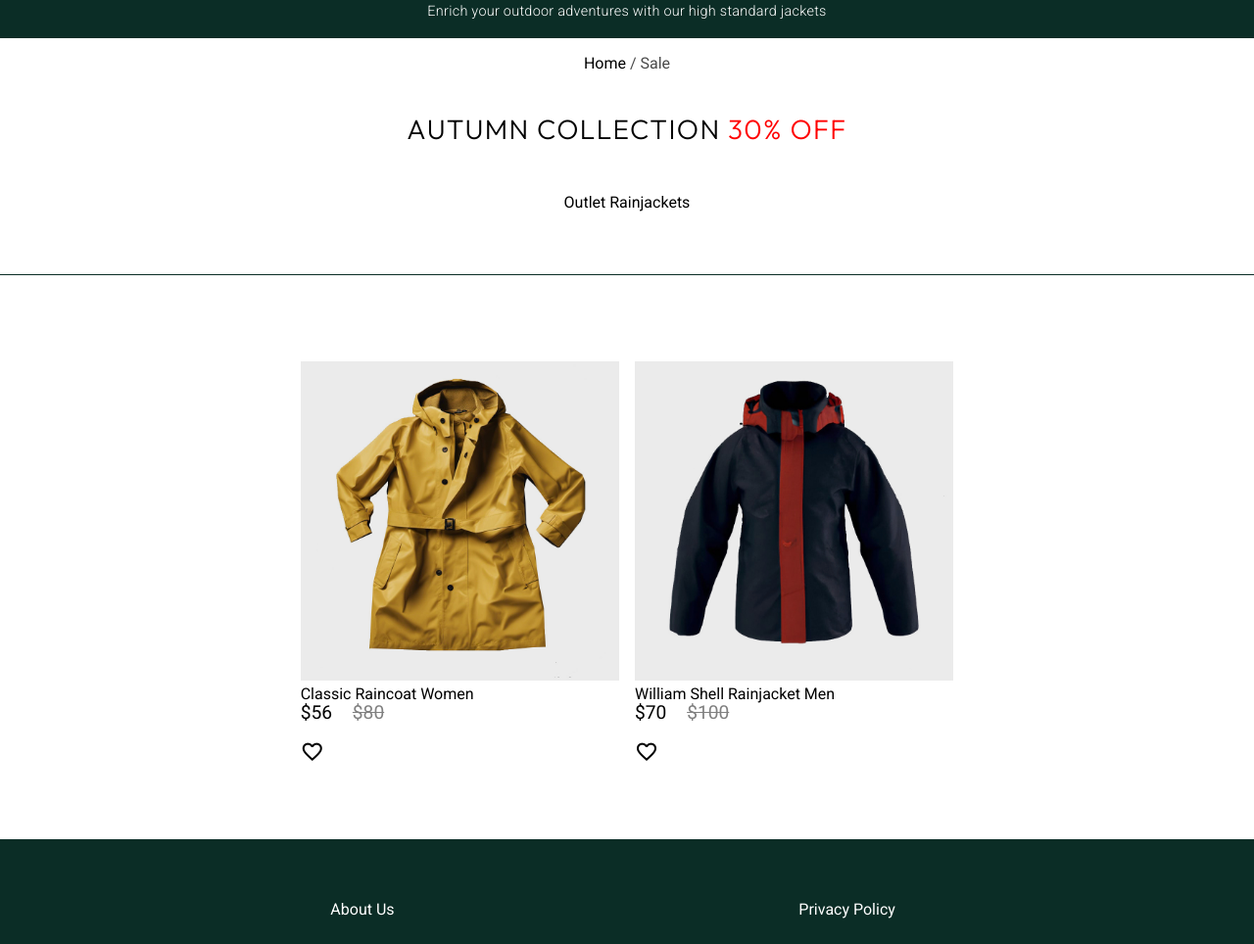
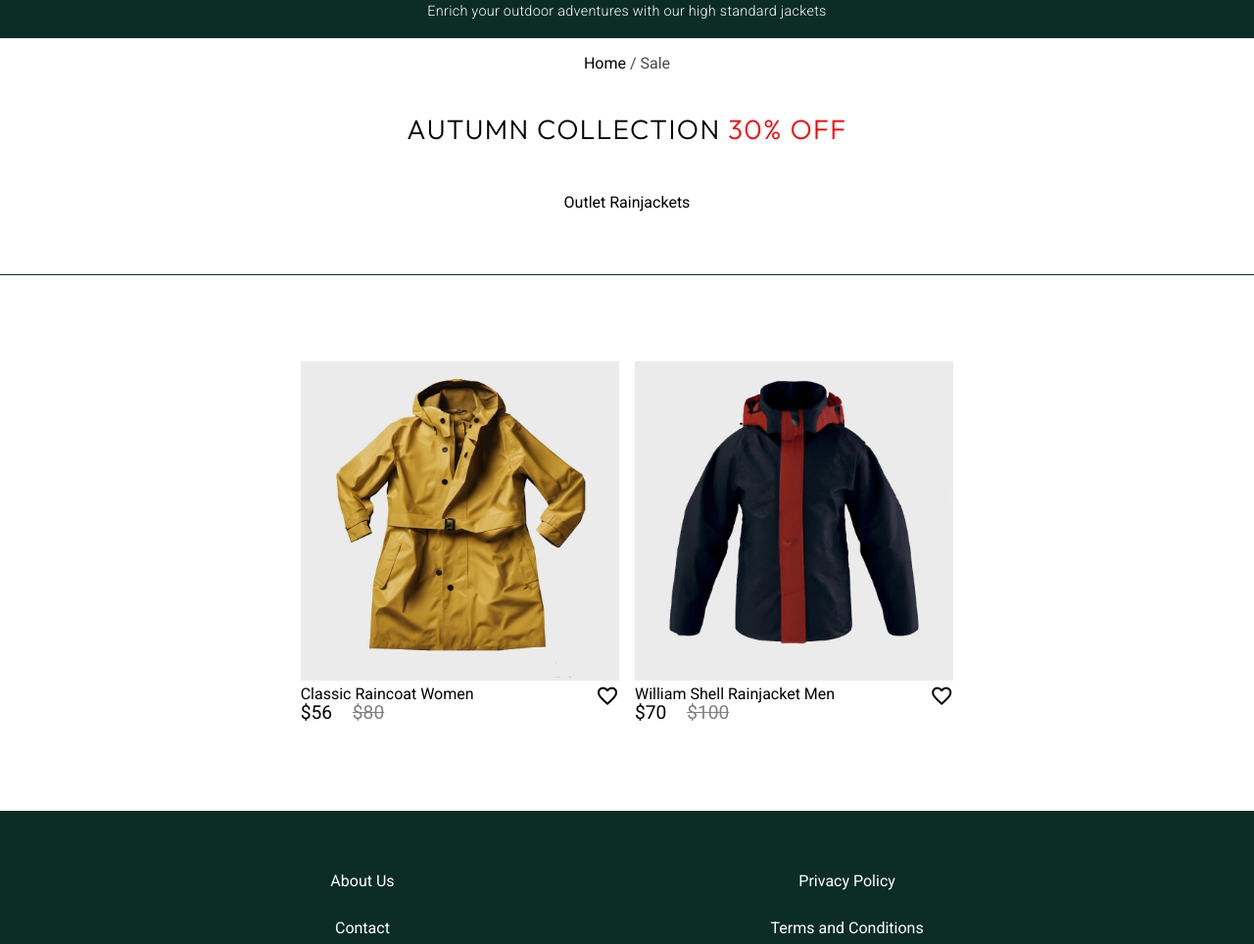
Before and after one commit to EmmaCaroline/js1-courseAssignment, a plain HTML site: page sale.html in a window 1280 px wide. Shown: the part 112-1076 px from the top of the page at 98% size. Drawn offline with nearby package versions, Linux system fonts and the light colour scheme.

Commit message:
Small change

```diff
--- a/sale.html
+++ b/sale.html
@@ -55,22 +55,30 @@
                 <a href="product.html">
                     <img src="images/product-images_ai/raincoats/yellowrain.jpg" alt="Yellow Woman's long raincoat with a hoodie, pockets, buttons, and a belt.">
                 </a>
+                <div class="textAndIcon">
+                    <div class="productText">
                         <p class="productname">Classic Raincoat Women</p>
                         <p class="productprice">$56
                             <span class="before-price">$80</span>
                         </p>
+                    </div>
                     <div class="favoriteIcon">
                         <span class="material-symbols-outlined">favorite</span>
                     </div>
                 </div>
+            </div>
             <div class="product-img-wrapper">
                 <img src="images/product-images_ai/raincoats/blackrain.jpg" alt="Black rainjacket, men. With red hoodie and red line down the zipper, no pockets.">
+                <div class="textAndIcon">
+                    <div class="productText">
                         <p class="productname">William Shell Rainjacket Men</p>
                         <p class="productprice">$70
                             <span class="before-price">$100</span>
                         </p>
+                    </div>
                     <div class="favoriteIcon">
                         <span class="material-symbols-outlined">favorite</span>
+                    </div>
                 </div>
             </div>
         </div>
```
Lines whose indentation alone changed are shown as unchanged.
